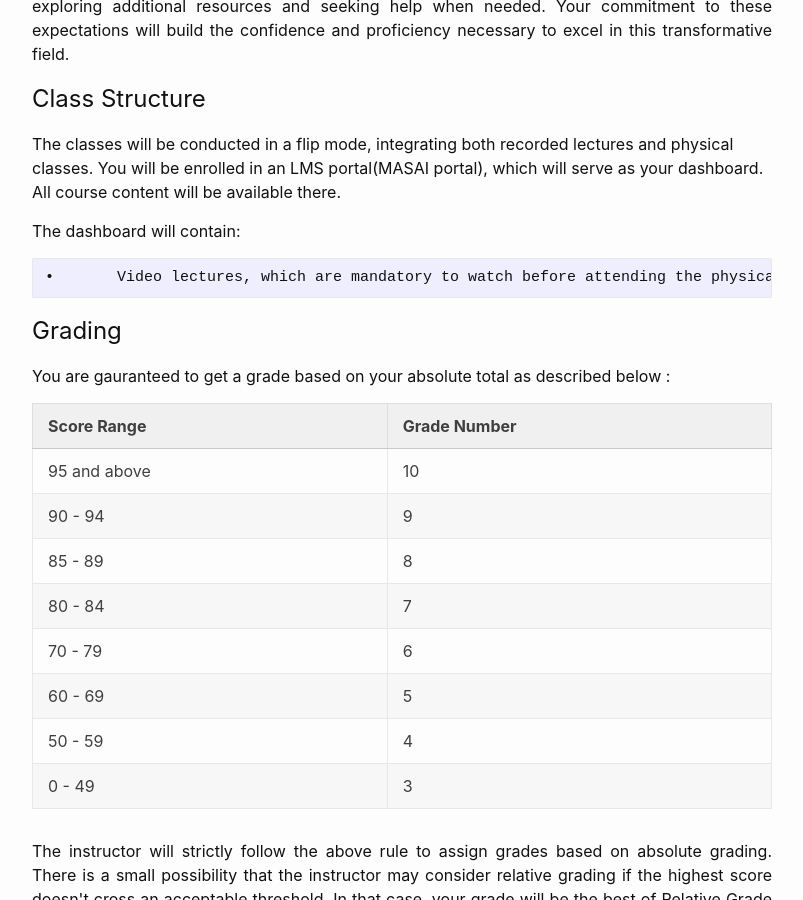
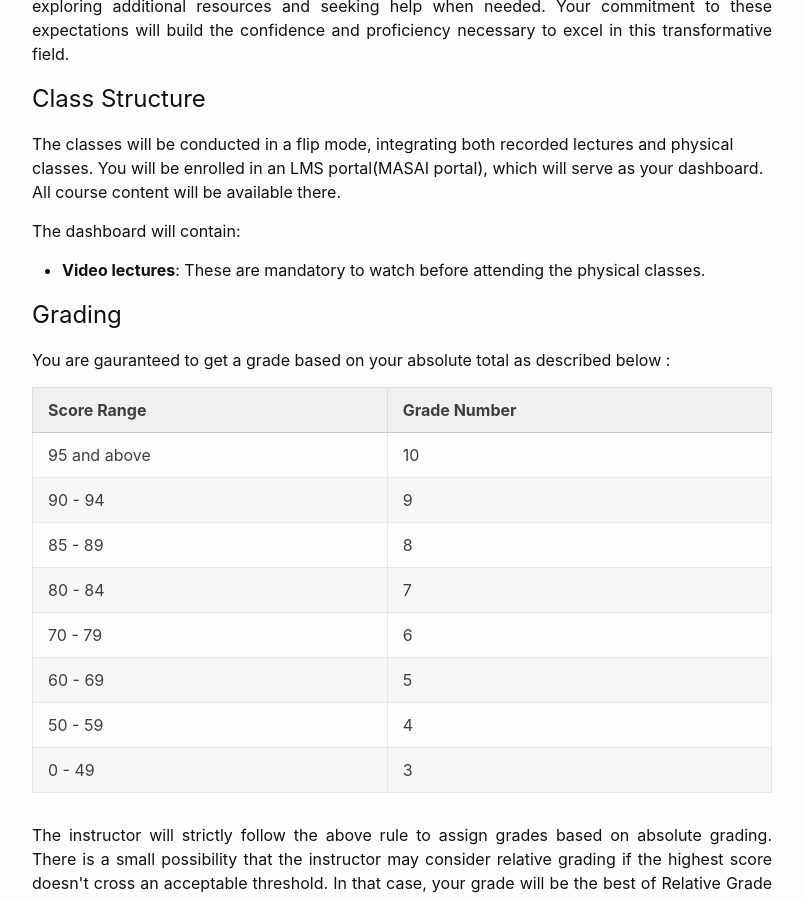
Before and after one commit to sudarshansudarshan/cs503, a Jekyll site: the page built from Handbook.md, in a window 1280 px wide and 900 px high, scrolled down 1398 px. Shown: the whole window, without its empty margins (238-1041 px from the left). Built offline with Jekyll 4.4.1, drawn with Linux system fonts in a browser that asks for light colours.

Commit message:
Update Handbook.md

```diff
--- a/Handbook.md
+++ b/Handbook.md
@@ -55,7 +55,7 @@ The classes will be conducted in a flip mode, integrating both recorded lectures
 
 The dashboard will contain:
 
-	•	Video lectures, which are mandatory to watch before attending the physical classes.
+- **Video lectures**: These are mandatory to watch before attending the physical classes.
 
 
 # Grading
```
